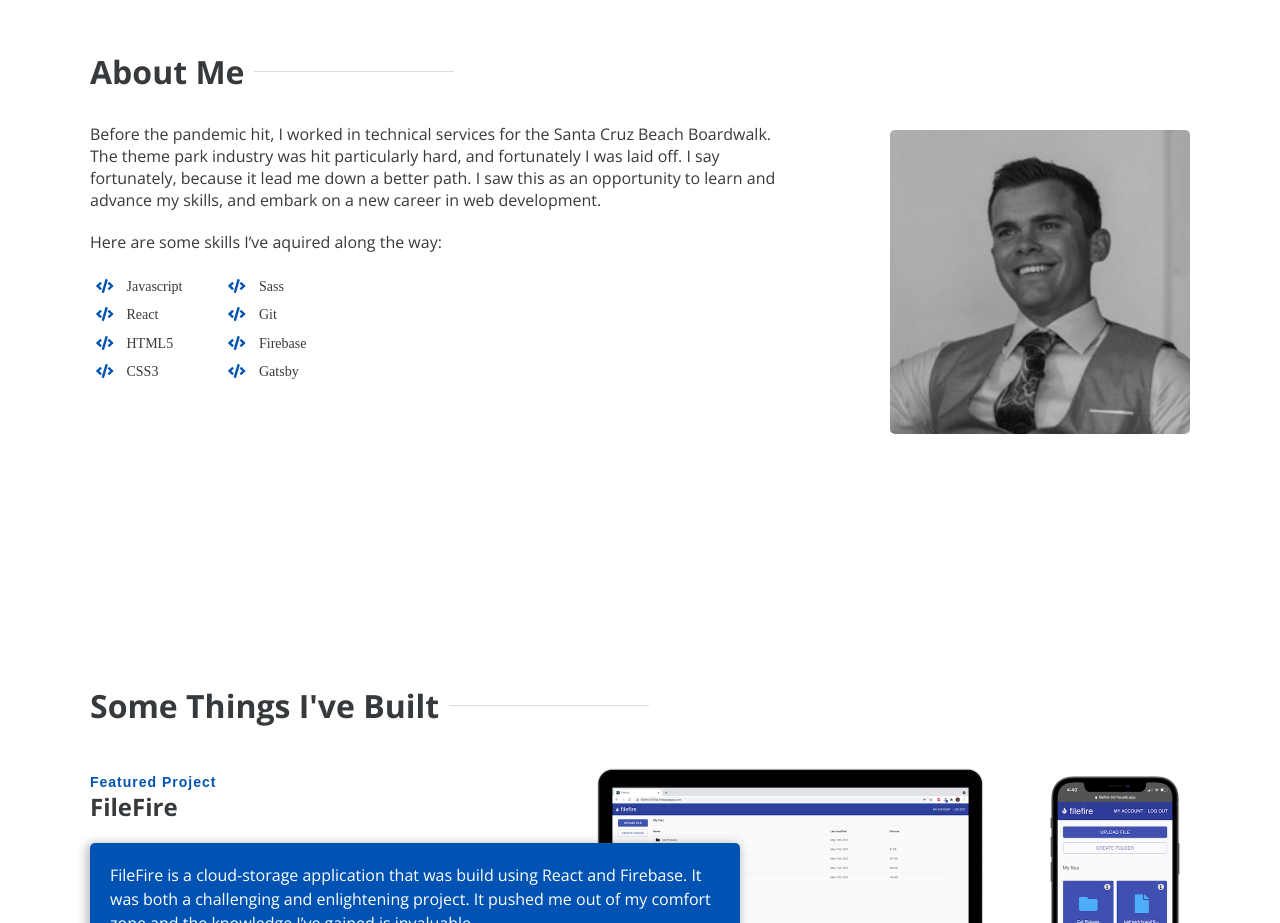
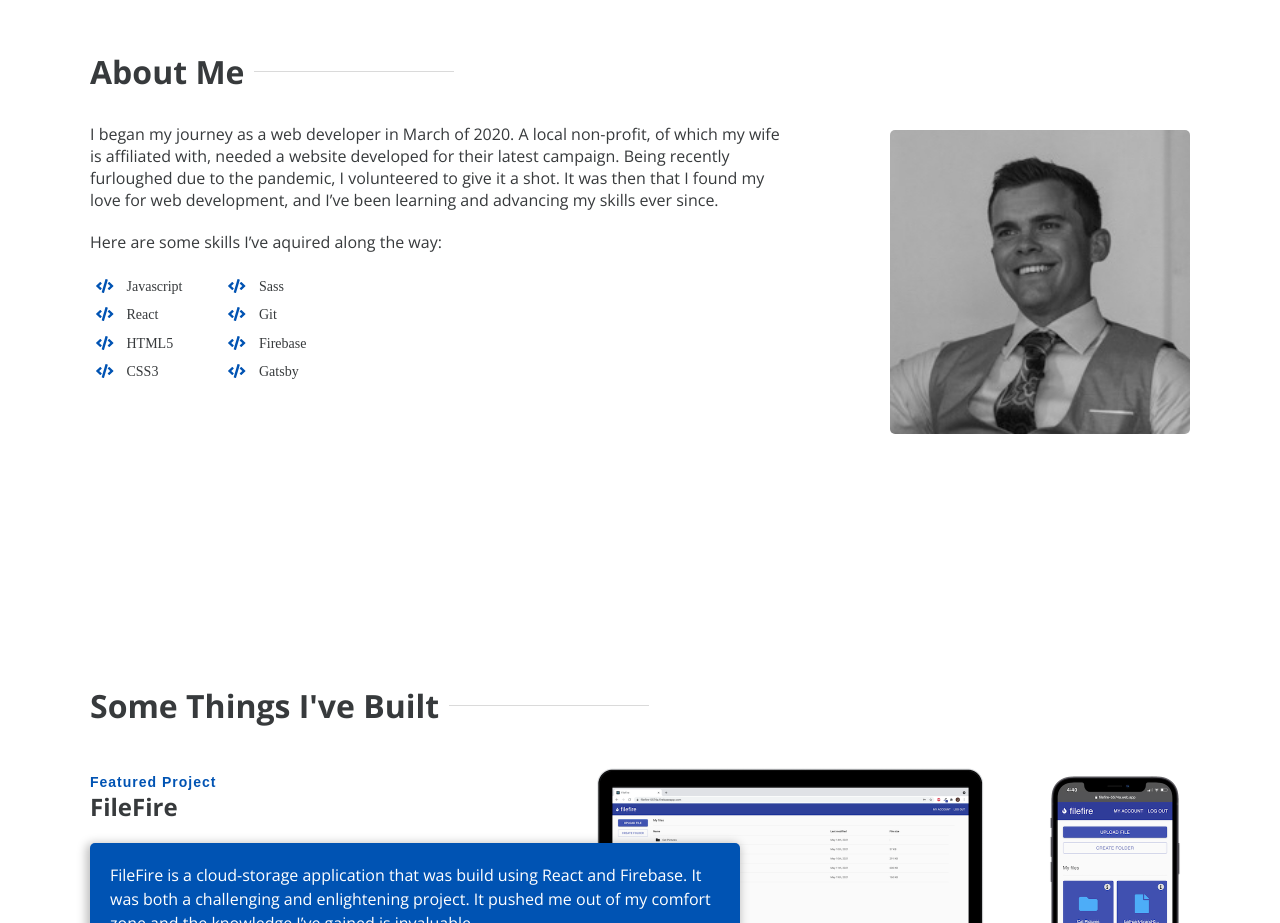
Before and after one commit to jbcortez/portfolio, a Gatsby site: page / in a window 1280 px wide. Shown: the part 960-1883 px from the top of the page. Built offline with nearby package versions, Linux system fonts and the light colour scheme; Gatsby itself is replaced by a stand-in of ours; a small style sheet from the web is missing.

Commit message:
updated about section text

```diff
--- a/src/components/About.js
+++ b/src/components/About.js
@@ -14,11 +14,12 @@ const About = () => {
         </div>
 
         <p className='about__text'>
-          Before the pandemic hit, I worked in technical services for the Santa
-          Cruz Beach Boardwalk. The theme park industry was hit particularly
-          hard, and fortunately I was laid off. I say fortunately, because it
-          lead me down a better path. I saw this as an opportunity to learn and
-          advance my skills, and embark on a new career in web development.
+          I began my journey as a web developer in March of 2020. A local
+          non-profit, of which my wife is affiliated with, needed a website
+          developed for their latest campaign. Being recently furloughed due to
+          the pandemic, I volunteered to give it a shot. It was then that I
+          found my love for web development, and I’ve been learning and
+          advancing my skills ever since.
         </p>
 
         <p className='about__text'>
```
